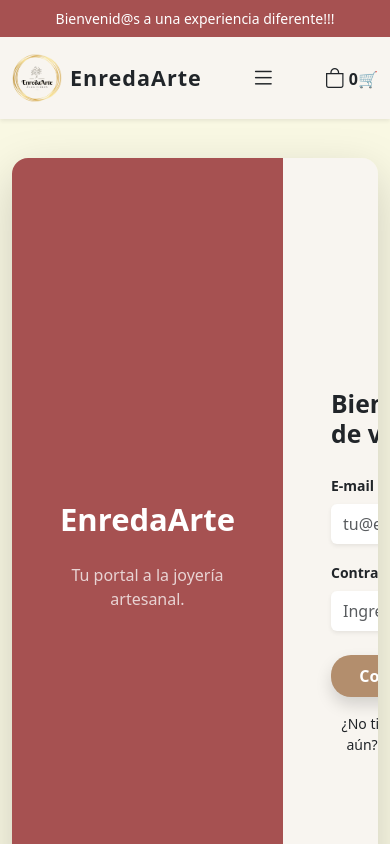
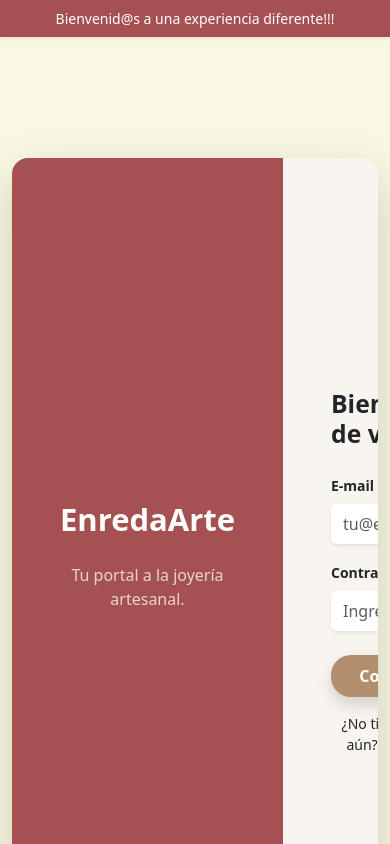
Before and after one commit to LauraGonpar/enreda-arte-, a React (Vite) app in the folder client/: page /login in a window 390 px wide. Shown: the top 844 px of the page. Built offline with nearby package versions, Linux system fonts and the light colour scheme; no server answers.

Commit message:
actualizacion del navbar

```diff
--- a/client/src/components/Navbar.jsx
+++ b/client/src/components/Navbar.jsx
@@ -29,14 +29,12 @@
 
   return (
     <nav className="fixed-top shadow-sm navbar navbar-expand-md p-0 flex-column">
-      {/* Banner superior */}
       <div className="bg-enredarte-red text-white text-center py-2 small fw-light w-100">
         Bienvenid@s a una experiencia diferente!!!
       </div>
 
-      <div className="bg-enredarte-cream py-3 w-100">
+      <div className="bg-enredarte-cream py-3 w-100 d-none d-md-flex gap-4 align-items-center">
         <div className="container-fluid px-lg-5 d-flex align-items-center justify-content-between">
-          {/* LOGO */}
           <Link
             to="/"
             className="d-flex align-items-center text-decoration-none text-dark"
@@ -51,7 +49,6 @@
             <span className="fs-4 fw-bold letter-spacing-1">EnredaArte</span>
           </Link>
 
-          {/* BOTÓN HAMBURGUESA (Solo visible en móvil) */}
           <button
             className="navbar-toggler border-0 shadow-none d-md-none"
             type="button"
@@ -62,7 +59,6 @@
             ></i>
           </button>
 
-          {/* MENÚ DE LINKS (Colapsable en móvil) */}
           <div
             className={`${isMenuOpen ? "d-flex" : "d-none"} d-md-flex flex-column flex-md-row position-absolute position-md-static top-100 start-0 w-100 w-md-auto bg-enredarte-cream p-4 p-md-0 gap-4 align-items-center z-3 shadow-sm shadow-md-none`}
           >
@@ -117,7 +113,6 @@
             )}
           </div>
 
-          {/* ICONOS (Siempre visibles) */}
           <div className="d-flex align-items-center gap-3">
             <Link
               to="/carrito"
--- a/client/src/index.css
+++ b/client/src/index.css
@@ -145,14 +145,14 @@
   background-color: #fff;
 }
 .bg-enredarte-cream {
-    background-color: #f8f5f0; /* O el color exacto que estés usando */
+    background-color: #f8f5f0;
 }
 
 .z-3 {
-    z-index: 1030; /* Para asegurar que el menú móvil quede sobre las fotos de la tienda */
+    z-index: 1030;
 }
 
-/* Ajuste para que el menú móvil no se pegue al borde */
+
 @media (max-width: 767px) {
     .navbar-expand-md .container-fluid {
         position: relative;
```
